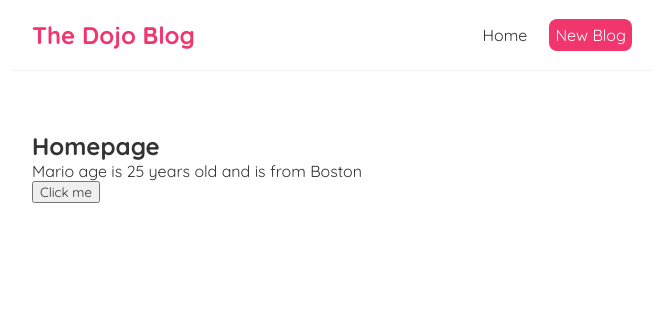
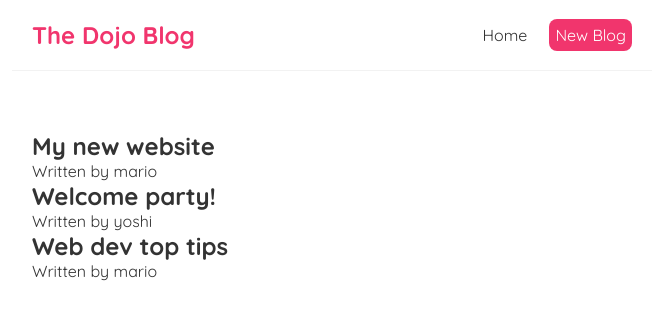
Before and after one commit to gitjua/myreactone, a React (Create React App) app: page / in a window 1280 px wide. Shown: the top 320 px of the page, without its empty margins (308-971 px from the left). Built offline with nearby package versions, Linux system fonts and the light colour scheme.

Commit message:
lesson 10 list items

```diff
--- a/src/Home.js
+++ b/src/Home.js
@@ -1,25 +1,22 @@
-
-import { useState} from 'react';
+import { useState } from "react";
 
 const Home = () => {
-
-  const [name, setName] = useState('Mario');
-  const [age, setAge] = useState(25);
-  const [from, setFrom] = useState('Boston');
-  const handleClick = (e) => {
-   setName('luigi');
-   setAge(30);
-   setFrom('Salt lake City');
-  }
+  const [blogs, setBlogs] = useState([
+    { title: 'My new website', body: 'lorem ipsum...', author: 'mario', id: 1 },
+    { title: 'Welcome party!', body: 'lorem ipsum...', author: 'yoshi', id: 2 },
+    { title: 'Web dev top tips', body: 'lorem ipsum...', author: 'mario', id: 3 }
+  ])
 
   return (
     <div className="home">
-      <h2>Homepage</h2>
-      <p>{name} age is {age} years old and is from {from}</p>
-      <button onClick={handleClick}>Click me</button>
-
+      {blogs.map(blog => (
+        <div className="blog-preview" key={blog.id} >
+          <h2>{ blog.title }</h2>
+          <p>Written by { blog.author }</p>
+        </div>
+      ))}
     </div>
   );
 }
 
-  export default Home;
+export default Home;
```
